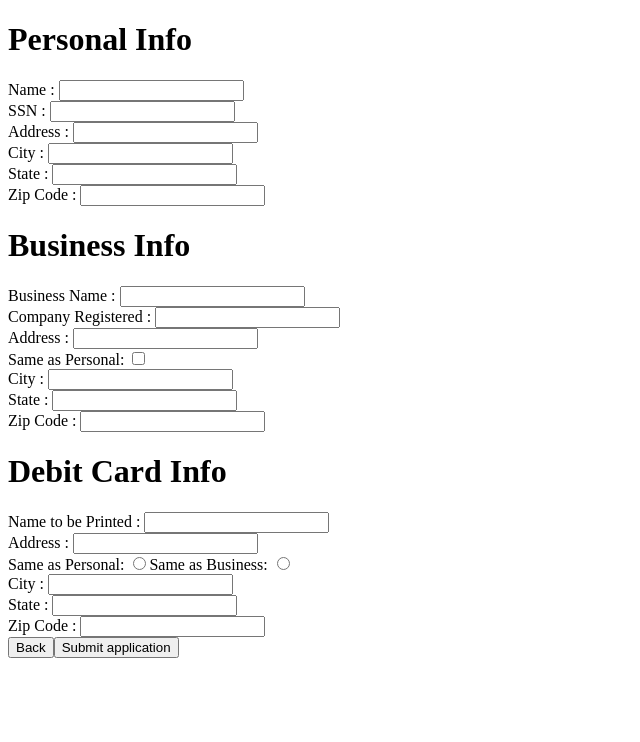
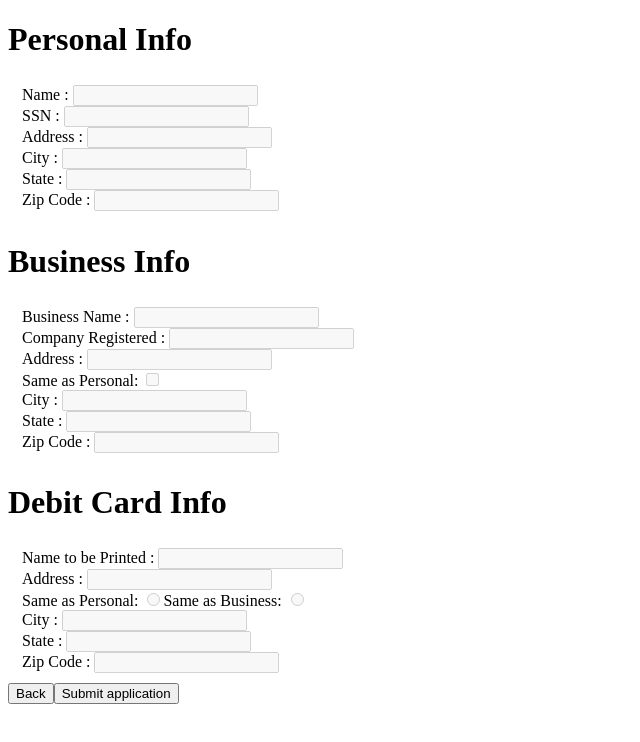
Before and after one commit to RojyKumari/Onboarding, a React (Create React App) app: page /review in a window 1280 px wide. Shown: the top 742 px of the page, without its empty margins (0-640 px from the left). Built offline with nearby package versions, Linux system fonts and the light colour scheme.

Commit message:
disable form field on review page

```diff
--- a/src/App.css
+++ b/src/App.css
@@ -2,37 +2,6 @@
   text-align: center;
 }
 
-.App-logo {
-  height: 40vmin;
-  pointer-events: none;
+fieldset{
+  border:0px;
 }
-
-@media (prefers-reduced-motion: no-preference) {
-  .App-logo {
-    animation: App-logo-spin infinite 20s linear;
-  }
-}
-
-.App-header {
-  background-color: #282c34;
-  min-height: 100vh;
-  display: flex;
-  flex-direction: column;
-  align-items: center;
-  justify-content: center;
-  font-size: calc(10px + 2vmin);
-  color: white;
-}
-
-.App-link {
-  color: #61dafb;
-}
-
-@keyframes App-logo-spin {
-  from {
-    transform: rotate(0deg);
-  }
-  to {
-    transform: rotate(360deg);
-  }
-}
--- a/src/components/BusinessInfo.js
+++ b/src/components/BusinessInfo.js
@@ -41,6 +41,7 @@
         return (
             <div>
             <h1>Business Info</h1>
+            <fieldset disabled={this.props.isReview}>
             <form>
             <label htmlFor="name">
                 Business Name : <input type="text" id="name" value={this.state.name} onChange={this.handleInput}></input>
@@ -74,6 +75,7 @@
             {this.props.isReview?null:<><button onClick={this.handlePrevClick}>Previous</button>
             <button onClick={this.handleNextClick}>Next</button></>}
             </form>
+            </fieldset>
             </div>
         )
 
--- a/src/components/CardInfo.js
+++ b/src/components/CardInfo.js
@@ -38,6 +38,7 @@
         return (
             <div>
             <h1>Debit Card Info</h1>
+            <fieldset disabled={this.props.isReview}>
             <form>
             <label htmlFor="name">
                 Name to be Printed : <input type="text" id="name" value={this.state.name} onChange={this.handleInput}></input>
@@ -69,6 +70,7 @@
             {this.props.isReview?null:<><button onClick={this.handlePrevClick}>Previous</button>
             <button onClick={this.handleNextClick}>Next</button></>}
             </form>
+            </fieldset>
         </div>)
 
     }
--- a/src/components/PersonalInfo.js
+++ b/src/components/PersonalInfo.js
@@ -28,6 +28,7 @@
         return (
             <div>
                 <h1>Personal Info</h1>
+                <fieldset disabled={this.props.isReview}>
             <form>
             <label htmlFor="name">
                 Name : <input type="text" id="name" value={this.state.name} onChange={this.handleInput}></input>
@@ -55,6 +56,7 @@
             <br></br>
             {this.props.isReview?null:<button onClick={this.handleNextClick}>Next</button>}
             </form>
+            </fieldset>
             </div>
         )
 
```
